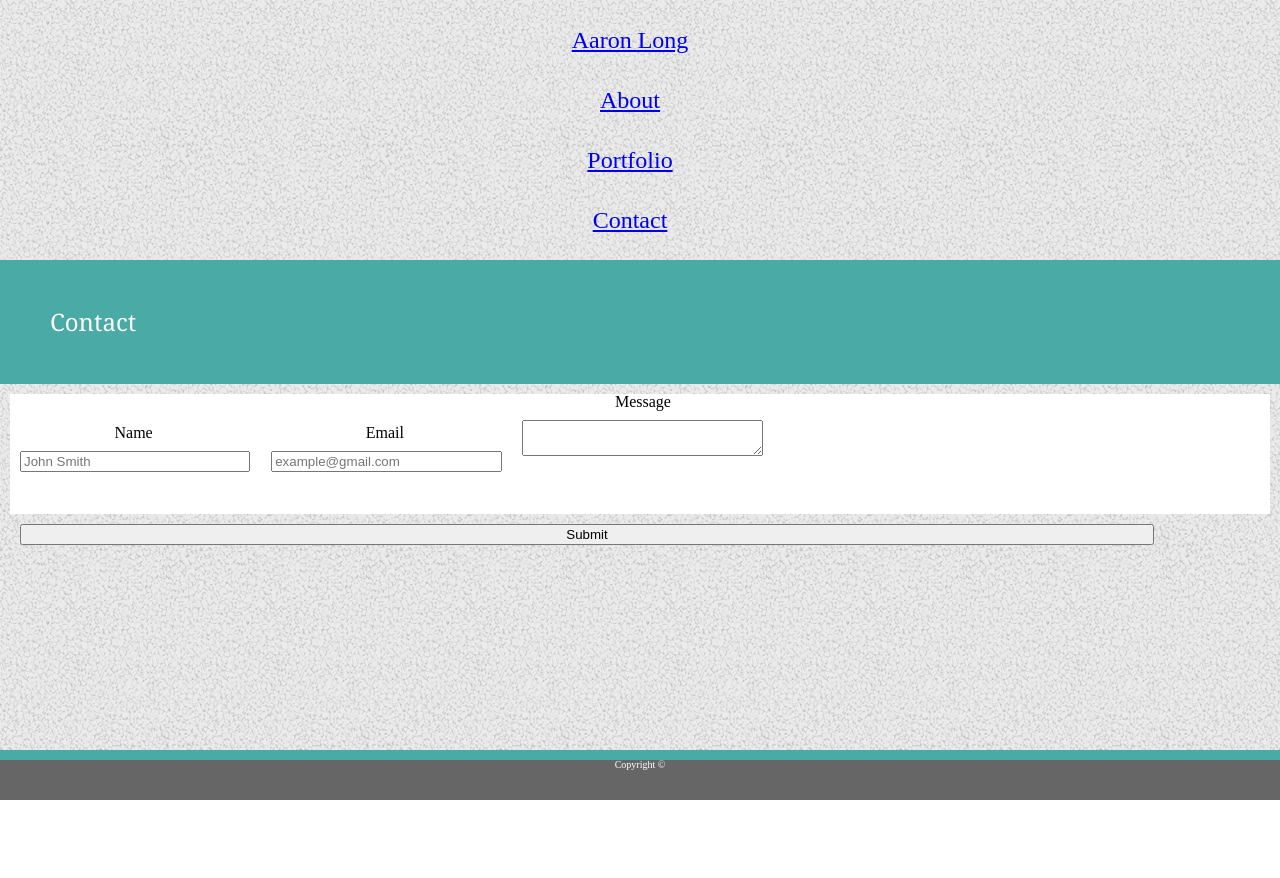
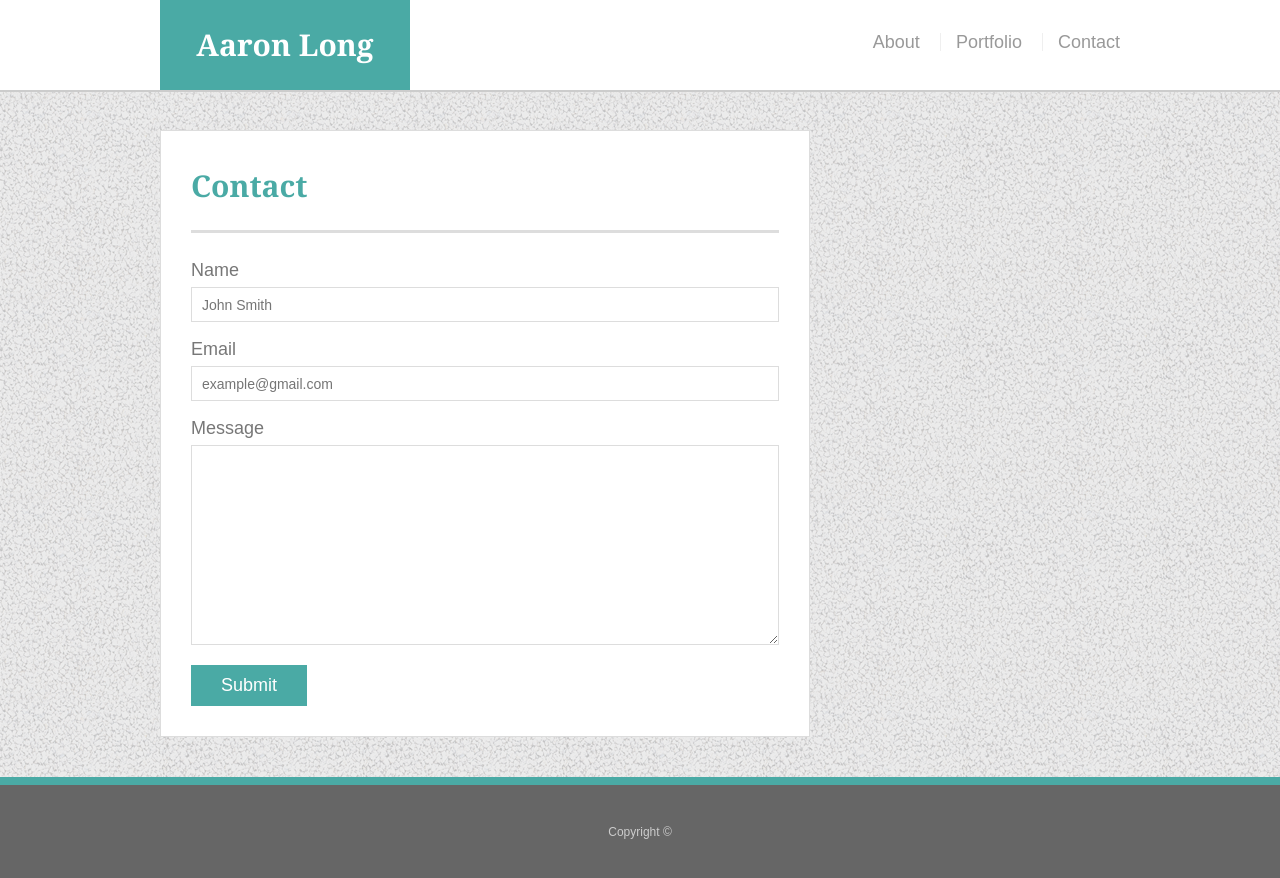
Before and after one commit to aaronlng/Basic-Portfolio, a plain HTML site: page contact.html in a window 1280 px wide. Before the commit the page ends 800 px from the top, so only its background shows below. Drawn offline with Linux system fonts and the light colour scheme.

Commit message:
update styling

```diff
--- a/assets/css/style.css
+++ b/assets/css/style.css
@@ -1,163 +1,279 @@
 body {
+    font-family: Arial, "Helvetica Neue", Helvetica, sans-serif;
+    font-size: 18px;
+    line-height: 34px;
+    color: #777;
     background-image: url("gravel.png");
 }
 
-ul {
-    list-style-type: none;
-    margin: 0px;
-    padding: 0;
-    background-color: #ffffff;
-    width: 100%;
-    height: 120px;
+* {
+    box-sizing: border-box;
+    margin: 0;
 }
 
-li {
-    display: inline-block;
-    text-align: center;
+/* sticky footer styling */
+
+html,
+body {
+    height: 100%;
 }
 
-a {
-    display: block;
-    padding: 8px;
-    font-size: 24px;
-    text-align: center;
-    margin: 20px 40px 20px 20px;
+.wrapper {
+    height: auto !important;
+    height: 100%;
+    min-height: 100%;
+    margin: 0 auto -105px;
 }
 
-h1, h2, h3 {
-    font-family: 'Georgia', Times, 'Times New Roman', serif;
+footer,
+.push {
+  height: 105px;
+}
+
+/* end sticky footer styling */
+
+/* start hover styling */
+
+#logo:hover,
+input[type=submit]:hover {
+  background: #5e7f7e;
+}
+
+nav a:hover {
+  color: #5e7f7e;
+}
+
+.social:hover {
+  cursor: pointer;
+  opacity: 0.8;
+}
+
+/* end hover styling */
+
+/* general styling */
+
+.container {
+  width: 100%;
+  max-width: 960px;
+  margin: 0 auto;
+  clear: both;
+}
+
+h1,
+h2,
+h3,
+p {
+  margin-bottom: 20px;
+}
+
+p:last-child {
+  margin-bottom: 0;
+}
+
+h1,
+h2,
+h3 {
+  font-family: Georgia, Times, "Times New Roman", serif;
+  font-weight: 700;
+  color: #4aaaa5;
 }
 
 h1 {
-    background-color: #4aaaa5;
-    padding: 50px;
-    font-size: 24px;
-    color: white;
+  padding-bottom: 20px;
+  font-size: 30px;
+  line-height: 49px;
+  border-bottom: 3px solid #ddd;
 }
 
-.indexmain {
-    position: relative;
-    width: 960px;
-    background-color: #ffffff;
-    font-family: 'Arial', 'Helvetica Neue', Helvetica, sans-serif;
-    margin: 0 auto;
+h2,
+h3 {
+  font-size: 22px;
 }
 
-.header {
-    clear: both;
-    overflow: auto;
-    display: block;
-    padding: 20px;
-    border: 2px solid #cccccc;
+/* header */
+
+#masthead {
+  position: fixed;
+  z-index: 99;
+  width: 100%;
+  margin: 0 0 30px;
+  overflow: auto;
+  color: #fff;
+  background: #fff;
+  border-bottom: 2px solid #ccc;
 }
 
-h2 {
-    width: 100%;
-    font-size: 24px;
-    color: #4aaaa5;
-    font-weight: bold;
+#logo {
+  float: left;
+  width: 250px;
+  height: 90px;
+  font-family: Georgia, Times, "Times New Roman", serif;
+  font-size: 30px;
+  font-weight: 700;
+  line-height: 90px;
+  color: #fff;
+  text-align: center;
+  text-decoration: none;
+  background: #4aaaa5;
 }
 
-.maincontent {
-    width: 960px;
+nav {
+  float: right;
+  margin-top: 25px;
 }
 
-#bio-pic {
-    float: left;
-    width: 200px;
-    height: 200px;
-    margin: 10px;
+nav a {
+  display: inline-block;
+  padding-left: 15px;
+  margin-left: 15px;
+  line-height: 18px;
+  color: #999;
+  text-decoration: none;
+  border-left: 1px solid #efefef;
 }
 
-p {
-    line-height: 20px;
-    margin: 10px;
-    position: relative;
+nav a:first-child {
+  border-left: 0 none;
 }
 
-form{
-    text-align: left;
-    margin: 10px;
+/* footer */
+
+footer {
+  padding: 30px 0;
+  clear: both;
+  font-size: 12px;
+  color: #fff;
+  color: #ccc;
+  text-align: center;
+  background: #666;
+  border-top: 8px solid #4aaaa5;
 }
 
-input {
-    margin: 10px;
-    width: 90%;
+/* sidebar */
+
+.sidebar {
+  float: right;
+  width: 100%;
+  max-width: 270px;
+  padding: 30px;
+  margin-bottom: 20px;
+  background: #fff;
+  border: 1px solid #ddd;
+}
+
+h3,
+.sidebar h2 {
+  padding-bottom: 20px;
+  margin-bottom: 15px;
+  line-height: 22px;
+  border-bottom: 2px solid #eee;
+}
+
+.social {
+  width: 62px;
+  height: 62px;
+  margin-top: 8px;
+  margin-right: 5px;
+}
+
+.social:last-child {
+  margin-right: 0;
+}
+
+/* main */
+
+#main-container {
+  padding-top: 130px;
+}
+
+.main-section {
+  float: left;
+  width: 100%;
+  max-width: 650px;
+  padding: 30px;
+  margin: 0 0 40px;
+  background: #fff;
+  border: 1px solid #ddd;
+}
+
+/* portfolio page */
+
+.work {
+position: relative;
+float: left;
+width: 274px;
+margin: 20px 0 25px;
+overflow: auto;
+}
+
+.work:nth-child(even) {
+margin-right: 40px;
+}
+
+.work img {
+width: 100%;
+border: 0 none;
+opacity: 0.8;
+}
+
+.work h3 {
+position: absolute;
+bottom: 20px;
+width: 100%;
+padding: 15px;
+margin-bottom: 0;
+font-weight: 300;
+line-height: 30px;
+color: #ffffff;
+text-align: center;
+background: #4aaaa5;
+border-bottom: 0;
+}
+
+.auth-image {
+float: left;
+width: 200px;
+height: auto;
+margin-top: 10px;
+margin-right: 25px;
+}
+
+/* contact page */
+
+#contact-form ul {
+  margin-bottom: 20px;
+}
+
+#contact-form li {
+  margin-bottom: 10px;
+}
+
+label,
+input[type=text],
+input[type=email],
+textarea {
+  display: block;
+  width: 100%;
+}
+
+input[type=text],
+input[type=email],
+textarea {
+  height: 35px;
+  padding: 0 10px;
+  font-size: 14px;
+  border: 1px solid #ddd;
 }
 
 textarea {
-    margin: 10px;
-    width: 90%;
+  height: 200px;
 }
 
-#submit {
-    width: 10%;
-    height: 30px;
-    background-color: #4aaaa5;
-    color: white;
-    border: none;
+input[type=submit] {
+  padding: 10px 30px;
+  font-size: 18px;
+  color: #fff;
+  cursor: pointer;
+  background: #4aaaa5;
+  border: 0 none;
 }
-
-table, tr, td {
-    padding: 10px;
-    margin: 10px;
-    position: relative;
-}
-
-#hangman {
-    width: 300px;
-    height: 200px;
-    margin: 10px;
-}
-
-#rpg {
-    width: 300px;
-    height: 200px;
-    margin: 10px;
-}
-
-#trivia {
-    width: 300px;
-    height: 200px;
-    margin: 10px;
-}
-
-#info {
-    width: 300px;
-    height: 200px;
-    margin: 10px;
-}
-
-#rockpaperscissors {
-    width: 300px;
-    height: 200px;
-    margin: 10px;
-}
-
-h3 {
-    background-color: #4aaaa5;
-    color: white;
-    font-size: 16px;
-    text-align: center;
-    position: absolute;
-    bottom: 30px;
-    left: 20px;
-    width: 82%;
-    height: 20px;
-    padding: 10px;
-    z-index: 2;
-}
-
-footer {
-    clear: both;
-    overflow: auto;
-    width: 100%;
-    height: 40px;
-    background-color: #666666;
-    position: fixed;
-    bottom: 0px;
-    font-size: 10px;
-    text-align: center;
-    color: white;
-    border-top: 10px solid #4aaaa5;
-}
```
Also changed, not shown: index.html (+1 -1 lines), assets/images/bio-pic.jpg.
